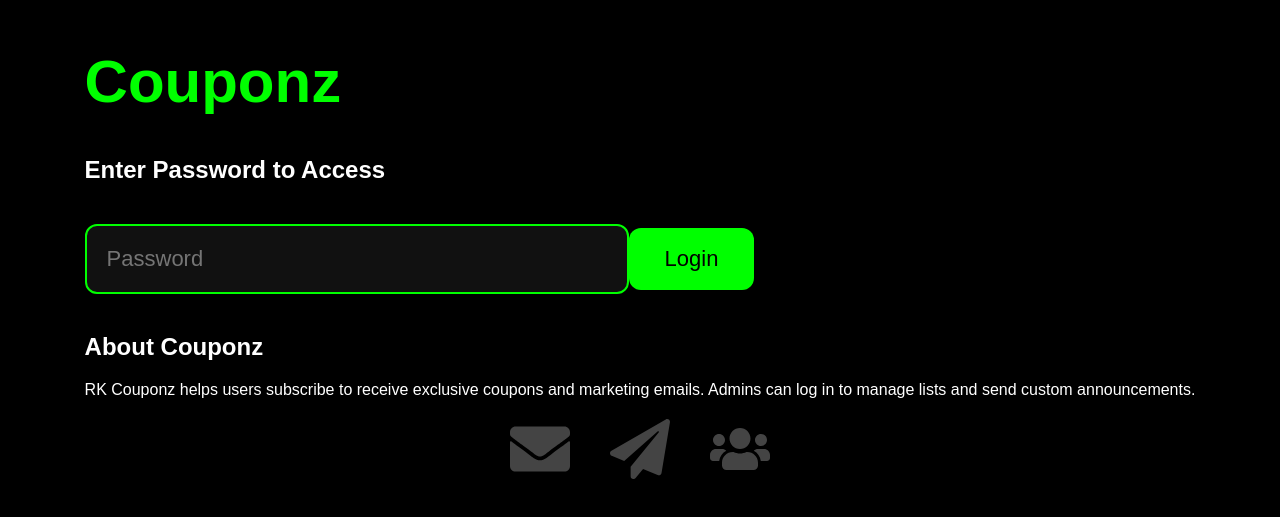
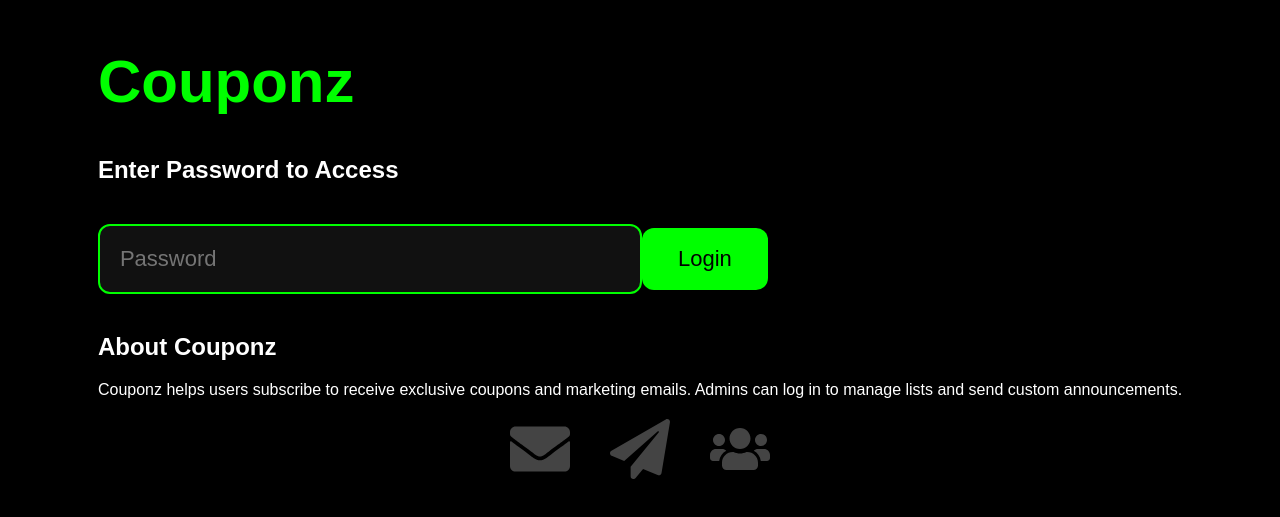
Before and after one commit to Gurnoor-coding/couponz, a React (Create React App) app: page / in a window 1280 px wide. Shown: the part 187-704 px from the top of the page. Built offline with nearby package versions, Linux system fonts and the light colour scheme.

Commit message:
Change text2

```diff
--- a/src/App.js
+++ b/src/App.js
@@ -52,7 +52,7 @@ function App() {
         </div>
       ) : (
         <div>
-           <div className="App-title">RK Couponz</div>
+           <div className="App-title">Couponz</div>
           <Input />
 
           <button className="enable-send" onClick={() => setSendEnabled(true)}>Enable Send All</button>
@@ -85,7 +85,7 @@ function ProjectInfo() {
     <div className="project-info">
       <h2>About Couponz</h2>
       <p>
-        RK Couponz helps users subscribe to receive exclusive coupons and
+        Couponz helps users subscribe to receive exclusive coupons and
         marketing emails. Admins can log in to manage lists and send custom
         announcements.
       </p>
```
